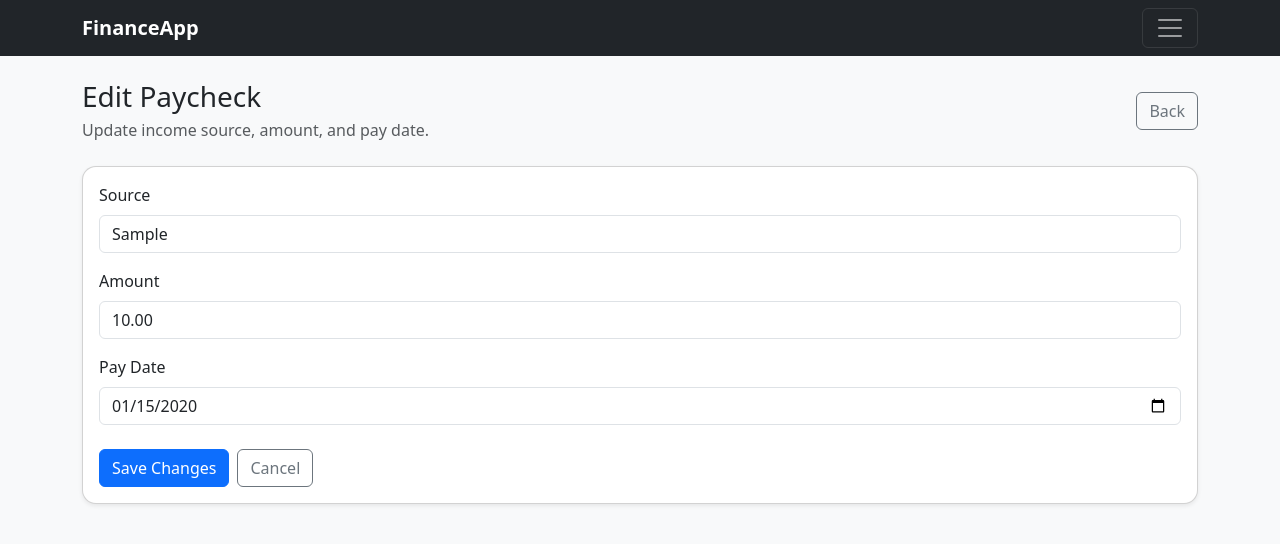
After one commit to Sivad80/finance-dashboard-flask, a Flask app: page /paychecks/1/edit in a window 1280 px wide. The commit adds this page. Shown: the top 544 px of the page. Run offline with Flask 3, Linux system fonts and the light colour scheme; tables that the repository leaves empty hold one stand-in row (values such as "Sample post").

```diff
--- a/app/routes.py
+++ b/app/routes.py
@@ -10,6 +10,15 @@ main = Blueprint('main', __name__)
 
 @main.route("/")
 def dashboard():
+    today = date.today()
+    first_day = date(today.year, today.month, 1)
+
+    # First Day of Next Month
+    if today.month == 12:
+        first_next = date(today.year + 1, 1, 1)
+    else:
+        first_next = date(today.year, today.month + 1, 1)
+
     total_bills = (
         db.session.query(func.coalesce(func.sum(Bill.amount), 0))
         .filter(Bill.is_active == True)
@@ -18,6 +27,8 @@ def dashboard():
 
     total_income = (
         db.session.query(func.coalesce(func.sum(Paycheck.amount), 0))
+        .filter(Paycheck.pay_date >= first_day)
+        .filter(Paycheck.pay_date < first_next)
         .scalar()
     )
 
@@ -173,3 +184,51 @@ def create_paycheck():
 
     flash("Paycheck added.", "success")
     return redirect(url_for("main.paychecks"))
+
+# Edit/Delete Paychecks
+
+@main.route('/paychecks/<int:paycheck_id>/delete', methods=['POST'])
+def delete_paycheck(paycheck_id):
+    paycheck = Paycheck.query.get_or_404(paycheck_id)
+    db.session.delete(paycheck)
+    db.session.commit()
+    flash("Paycheck deleted.", "success")
+    return redirect(url_for("main.paychecks"))
+
+@main.route("/paychecks/<int:paycheck_id>/edit")
+def edit_paycheck(paycheck_id):
+    paycheck = Paycheck.query.get_or_404(paycheck_id)
+    return render_template("paycheck_edit.html", paycheck=paycheck)
+
+
+@main.route("/paychecks/<int:paycheck_id>/update", methods=["POST"])
+def update_paycheck(paycheck_id):
+    paycheck = Paycheck.query.get_or_404(paycheck_id)
+
+    source = request.form.get("source", "").strip()
+    amount_raw = request.form.get("amount", "0").strip()
+    pay_date_raw = request.form.get("pay_date", "").strip()
+
+    if not source:
+        flash("Paycheck source is required.", "danger")
+        return redirect(url_for("main.edit_paycheck", paycheck_id=paycheck_id))
+
+    try:
+        amount = float(amount_raw)
+    except ValueError:
+        flash("Amount must be a number.", "danger")
+        return redirect(url_for("main.edit_paycheck", paycheck_id=paycheck_id))
+
+    try:
+        pay_date = date.fromisoformat(pay_date_raw)
+    except ValueError:
+        flash("Pay date must be a valid date.", "danger")
+        return redirect(url_for("main.edit_paycheck", paycheck_id=paycheck_id))
+
+    paycheck.source = source
+    paycheck.amount = amount
+    paycheck.pay_date = pay_date
+
+    db.session.commit()
+    flash("Paycheck updated.", "success")
+    return redirect(url_for("main.paychecks"))
--- /dev/null
+++ b/app/templates/paycheck_edit.html
@@ -0,0 +1,42 @@
+{% extends "base.html" %}
+
+{% block title %}Edit Paycheck | FinanceApp{% endblock %}
+
+{% block content %}
+  <div class="d-flex justify-content-between align-items-center mb-4">
+    <div>
+      <h1 class="h3 mb-1">Edit Paycheck</h1>
+      <div class="text-muted">Update income source, amount, and pay date.</div>
+    </div>
+
+    <a class="btn btn-outline-secondary" href="{{ url_for('main.paychecks') }}">Back</a>
+  </div>
+
+  <div class="card shadow-sm">
+    <div class="card-body">
+      <form method="POST" action="{{ url_for('main.update_paycheck', paycheck_id=paycheck.id) }}">
+        <div class="mb-3">
+          <label class="form-label">Source</label>
+          <input class="form-control" name="source" value="{{ paycheck.source }}" required>
+        </div>
+
+        <div class="mb-3">
+          <label class="form-label">Amount</label>
+          <input class="form-control" name="amount" type="number" step="0.01" min="0"
+                 value="{{ paycheck.amount }}" required>
+        </div>
+
+        <div class="mb-3">
+          <label class="form-label">Pay Date</label>
+          <input class="form-control" name="pay_date" type="date"
+                 value="{{ paycheck.pay_date.isoformat() }}" required>
+        </div>
+
+        <div class="mt-4 d-flex gap-2">
+          <button class="btn btn-primary" type="submit">Save Changes</button>
+          <a class="btn btn-outline-secondary" href="{{ url_for('main.paychecks') }}">Cancel</a>
+        </div>
+      </form>
+    </div>
+  </div>
+{% endblock %}
```
Also changed, not shown: app/templates/paychecks.html (+12 -0 lines).
